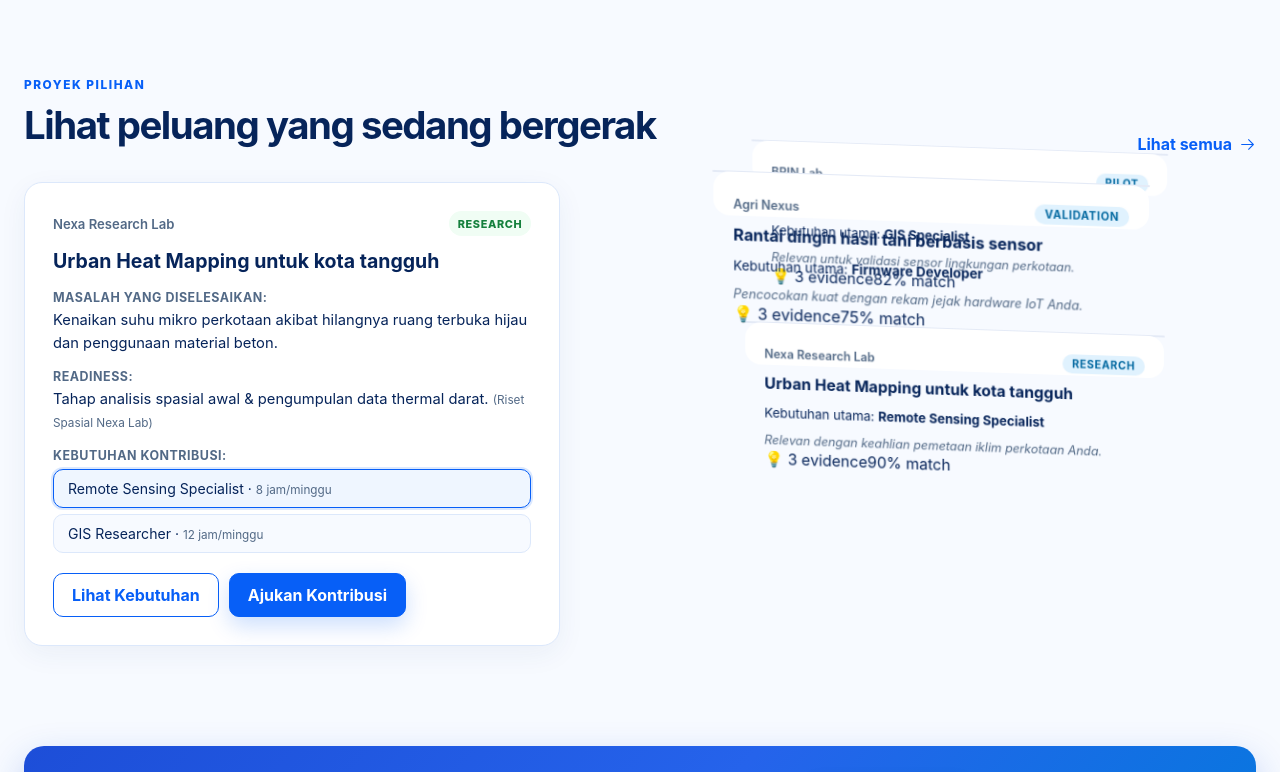
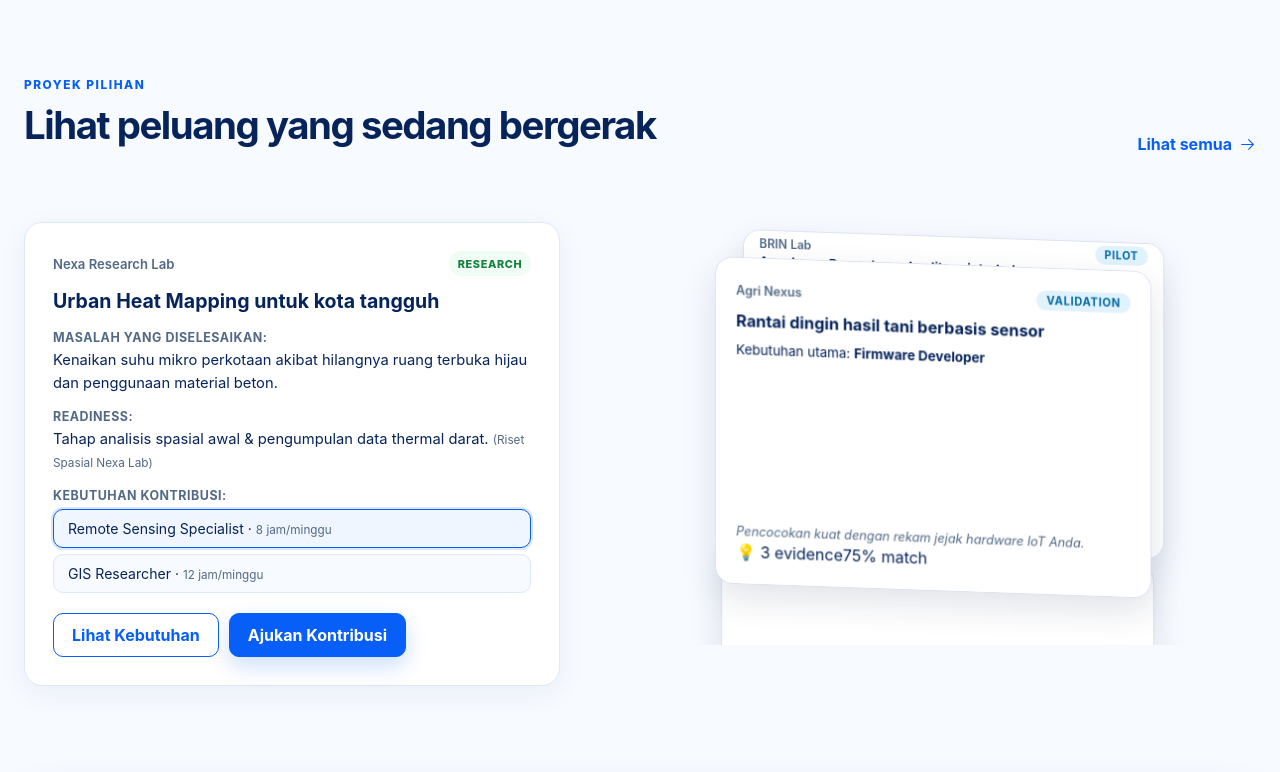
Before and after one commit to raenaldiardiansyah/BRIN-Competition, a Next.js app in the folder apps/web/: page / in a window 1280 px wide. Shown: the part 1380-2152 px from the top of the page. Built offline with nearby package versions, Linux system fonts and the light colour scheme.

Commit message:
fix(web): refine homepage project interactions

```diff
--- a/apps/web/src/components/prototype/product-homepages.tsx
+++ b/apps/web/src/components/prototype/product-homepages.tsx
@@ -26,7 +26,6 @@ import { useEffect, useRef, useState } from "react";
 import { announce } from "./accessibility";
 import ProjectLinkFolder from "../ui/projectlink-folder/ProjectLinkFolder";
 import CardSwap, { Card } from "../ui/card-swap/CardSwap";
-import Stepper, { Step } from "../ui/stepper/Stepper";
 import { featuredProjects, FeaturedProject, OpenNeed } from "../../data/guest-homepage-projects";
 import { SubscriptionData, deriveAIUsageStatus } from "../../types/domain/subscription";
 
@@ -296,9 +295,6 @@ export function GuestHome() {
   const [pendingIntent, setPendingIntent] = useState<PendingIntent | null>(null);
   const [isAuthDialogOpen, setIsAuthDialogOpen] = useState(false);
   const [isOwnedProjectDialogOpen, setIsOwnedProjectDialogOpen] = useState(false);
-
-  // Stepper state
-  const [activeCollaborationStep, setActiveCollaborationStep] = useState(1);
 
   const inspectorTimerRef = useRef<ReturnType<typeof setTimeout> | null>(null);
   const autoCloseTimerRef = useRef<ReturnType<typeof setTimeout> | null>(null);
@@ -950,8 +946,8 @@ export function GuestHome() {
             <div className="pl-featured-card-swap-wrap">
               <CardSwap
                 width="100%"
-                height="100%"
-                cardDistance={24}
+                height={330}
+                cardDistance={16}
                 verticalDistance={26}
                 delay={2000}
                 interactionPauseDuration={10000}
@@ -1257,59 +1253,6 @@ export function GuestHome() {
                   <span className="pl-matching-chart__value">{bar.value}%</span>
                 </div>
               ))}
-            </div>
-          </div>
-        </div>
-      </section>
-
-      {/* Alur Kolaborasi - Stepper compact interaktif explainer */}
-      <section className="pl-section pl-collaboration-workflow-section">
-        <div className="pl-guest-container">
-          <SectionTitle
-            eyebrow="Cara kerja"
-            title="Dari Kebutuhan Menuju Kolaborasi"
-            description="Eksplorasi tahapan interaktif bagaimana kontribusi diverifikasi dan dimulai."
-          />
-
-          <div className="pl-collaboration-stepper-wrap">
-            <div className="pl-stepper-explainer">
-              <Stepper
-                initialStep={activeCollaborationStep}
-                showNavigation={false}
-                onStepChange={setActiveCollaborationStep}
-                stepLabels={["Temukan Proyek", "Periksa Evidence", "Pilih Kebutuhan", "Mulai Kolaborasi", "Pantau Status"]}
-              >
-                <Step>
-                  <div className="pl-stepper-slide">
-                    <h3>01. Temukan Proyek</h3>
-                    <p>Eksplorasi proyek-proyek riil yang didaftarkan organisasi di bawah BRIN. Cari proyek berdasarkan tema riset, ketersediaan, atau lokasi terdekat Anda.</p>
-                  </div>
-                </Step>
-                <Step>
-                  <div className="pl-stepper-slide">
-                    <h3>02. Periksa Evidence</h3>
-                    <p>Setiap proyek publik menampilkan tautan repositori kode, catatan kalibrasi sensor, atau dokumen pendukung. Anda dapat memverifikasi kualitas pekerjaan secara mandiri.</p>
-                  </div>
-                </Step>
-                <Step>
-                  <div className="pl-stepper-slide">
-                    <h3>03. Pilih Kebutuhan</h3>
-                    <p>Sesuaikan keahlian dan ketersediaan waktu Anda dengan daftar Open Need yang diposting oleh manajer proyek untuk memulai kemitraan.</p>
-                  </div>
-                </Step>
-                <Step>
-                  <div className="pl-stepper-slide">
-                    <h3>04. Mulai Kolaborasi</h3>
-                    <p>Ajukan kesiapan Anda. Sistem matching kami secara otomatis melampirkan evidence portofolio Anda sebelumnya ke dalam usulan kolaborasi.</p>
-                  </div>
-                </Step>
-                <Step>
-                  <div className="pl-stepper-slide">
-                    <h3>05. Pantau Status</h3>
-                    <p>Lihat status progres kontribusi Anda dan progres validasi data secara transparan di dalam workspace terpadu.</p>
-                  </div>
-                </Step>
-              </Stepper>
             </div>
           </div>
         </div>
--- a/apps/web/src/components/ui/card-swap/CardSwap.tsx
+++ b/apps/web/src/components/ui/card-swap/CardSwap.tsx
@@ -4,15 +4,21 @@ import React, { Children, cloneElement, forwardRef, isValidElement, useEffect, u
 import gsap from 'gsap';
 import './CardSwap.css';
 
-export const Card = forwardRef<HTMLDivElement, React.HTMLAttributes<HTMLDivElement> & { customClass?: string; isActive?: boolean }>(
-  ({ customClass, isActive, ...rest }, ref) => (
+type CardTransitionRole = 'incoming' | 'outgoing' | null;
+
+export const Card = forwardRef<HTMLDivElement, React.HTMLAttributes<HTMLDivElement> & {
+  customClass?: string;
+  isActive?: boolean;
+  transitionRole?: CardTransitionRole;
+}>(
+  ({ customClass, isActive, transitionRole, ...rest }, ref) => (
     <div
       ref={ref}
       role="button"
       tabIndex={0}
       aria-pressed={isActive}
       {...rest}
-      className={`project-card-swap__card ${isActive ? 'project-card-swap__card--active' : ''} ${customClass ?? ''} ${rest.className ?? ''}`.trim()}
+      className={`project-card-swap__card ${isActive ? 'project-card-swap__card--active' : ''} ${transitionRole ? `project-card-swap__card--${transitionRole}` : ''} ${customClass ?? ''} ${rest.className ?? ''}`.trim()}
     />
   )
 );
@@ -84,6 +90,10 @@ const CardSwap: React.FC<CardSwapProps> = ({
   const [isReduced, setIsReduced] = useState(false);
   const [isMobile, setIsMobile] = useState(false);
   const [activeCardIndex, setActiveCardIndex] = useState(0);
+  const [contentTransition, setContentTransition] = useState<{
+    outgoing: number;
+    incoming: number;
+  } | null>(null);
 
   const isAnimatingRef = useRef(false);
   const isHoveredRef = useRef(false);
@@ -188,6 +198,10 @@ const CardSwap: React.FC<CardSwapProps> = ({
     const [front, ...rest] = order.current;
     const elFront = refs[front].current;
 
+    if (!isReduced) {
+      setContentTransition({ outgoing: front, incoming: rest[0] });
+    }
+
     // Reposition active cards to their correct slot before animating to normalize GSAP state
     tlRef.current?.kill();
     placeAllCardsFromCurrentOrder();
@@ -198,6 +212,7 @@ const CardSwap: React.FC<CardSwapProps> = ({
         isAnimatingRef.current = false;
         const newActive = rest[0];
         setActiveCardIndex(newActive);
+        setContentTransition(null);
         onActiveCardChange?.(newActive);
         scheduleNextSwap(delay);
       }
@@ -280,6 +295,14 @@ const CardSwap: React.FC<CardSwapProps> = ({
     isAnimatingRef.current = true;
     clearSwapTimer();
 
+    const outgoingIndex = order.current[0];
+    if (isReduced) {
+      setActiveCardIndex(clickedIdx);
+      onActiveCardChange?.(clickedIdx);
+    } else {
+      setContentTransition({ outgoing: outgoingIndex, incoming: clickedIdx });
+    }
+
     // Normalization: kill timeline and reset to normalized slots
     tlRef.current?.kill();
     tlRef.current = null;
@@ -293,8 +316,11 @@ const CardSwap: React.FC<CardSwapProps> = ({
       onComplete: () => {
         order.current = newOrder;
         isAnimatingRef.current = false;
-        setActiveCardIndex(clickedIdx);
-        onActiveCardChange?.(clickedIdx);
+        if (!isReduced) {
+          setActiveCardIndex(clickedIdx);
+          onActiveCardChange?.(clickedIdx);
+        }
+        setContentTransition(null);
         scheduleNextSwap(delay);
       }
     });
@@ -392,7 +418,13 @@ const CardSwap: React.FC<CardSwapProps> = ({
             height: isMobile ? 'auto' : height,
             ...((child.props as any).style ?? {})
           },
-          isActive: order.current[0] === i,
+          isActive: activeCardIndex === i,
+          transitionRole:
+            contentTransition?.incoming === i
+              ? 'incoming'
+              : contentTransition?.outgoing === i
+                ? 'outgoing'
+                : null,
           onClick: (e: React.MouseEvent) => {
             (child.props as any).onClick?.(e);
             promoteToFront(i);
--- a/apps/web/src/components/ui/stepper/Stepper.tsx
+++ b/apps/web/src/components/ui/stepper/Stepper.tsx
@@ -132,7 +132,9 @@ export default function Stepper({
 
         {showNavigation && !isCompleted && (
           <div className={`projectlink-stepper__footer ${footerClassName}`}>
-            <div className={`projectlink-stepper__footer-nav ${currentStep !== 1 ? 'spread' : 'end'}`}>
+            <div className="projectlink-stepper__footer-inner">
+              <span className="projectlink-stepper__footer-progress">Tahap {currentStep} dari {totalSteps}</span>
+              <div className="projectlink-stepper__footer-btns">
                 {currentStep !== 1 && (
                   <button
                     type="button"
@@ -151,6 +153,7 @@ export default function Stepper({
                 >
                   {isLastStep ? 'Selesai' : nextButtonText}
                 </button>
+              </div>
             </div>
           </div>
         )}
--- a/apps/web/src/styles/product-experiences.css
+++ b/apps/web/src/styles/product-experiences.css
@@ -3293,6 +3293,186 @@
 .pl-guest-home .project-card-swap__item-content {
   background: #ffffff !important;
   border-radius: 16px;
+}
+
+/* Keep the animated project stack aligned with the detail card and opaque. */
+.pl-guest-home .pl-featured-projects-section .pl-project-split-layout {
+  margin-top: 68px;
+}
+
+.pl-guest-home .pl-featured-card-swap-wrap {
+  position: relative;
+  min-width: 0;
+  min-height: 475px;
+  margin-top: -52px;
+  padding-top: 52px;
+  display: flex;
+  align-items: flex-start;
+  justify-content: center;
+  overflow: hidden;
+  box-sizing: border-box;
+}
+
+.pl-guest-home .pl-featured-card-swap-wrap .project-card-swap__container {
+  flex: 0 1 440px;
+  width: min(100%, 440px) !important;
+  max-width: 440px;
+  margin: 49px auto 0;
+  overflow: visible;
+}
+
+.pl-guest-home .pl-featured-card-swap-wrap .project-card-swap__card {
+  overflow: hidden;
+  background-color: #ffffff !important;
+  border: 1px solid rgba(34, 83, 178, 0.16) !important;
+  border-radius: 18px !important;
+  box-shadow: 0 14px 34px rgba(15, 35, 75, 0.12) !important;
+  opacity: 1 !important;
+}
+
+.pl-guest-home .project-card-swap__card:not(.project-card-swap__card--active):not(.project-card-swap__card--incoming):not(.project-card-swap__card--outgoing)
+  .project-card-swap__item-content {
+  height: 84px;
+  padding: 3px 16px 8px;
+}
+
+.pl-guest-home .project-card-swap__card:not(.project-card-swap__card--active):not(.project-card-swap__card--incoming):not(.project-card-swap__card--outgoing)
+  .project-card-swap__item-hdr {
+  min-height: 20px;
+  margin-bottom: 0;
+}
+
+.pl-guest-home .project-card-swap__card:not(.project-card-swap__card--active):not(.project-card-swap__card--incoming):not(.project-card-swap__card--outgoing)
+  .project-card-swap__title {
+  display: block;
+  margin: 2px 0 0;
+  font-size: 0.82rem;
+  line-height: 1.2;
+  white-space: nowrap;
+  overflow: hidden;
+  text-overflow: ellipsis;
+}
+
+.pl-guest-home .project-card-swap__card:not(.project-card-swap__card--active):not(.project-card-swap__card--incoming):not(.project-card-swap__card--outgoing)
+  .project-card-swap__need {
+  display: block;
+  margin: 2px 0 0;
+  font-size: 0.7rem;
+  line-height: 1.2;
+  white-space: nowrap;
+  overflow: hidden;
+  text-overflow: ellipsis;
+}
+
+.pl-guest-home .project-card-swap__card:not(.project-card-swap__card--active):not(.project-card-swap__card--incoming):not(.project-card-swap__card--outgoing)
+  .project-card-swap__reason,
+.pl-guest-home .project-card-swap__card:not(.project-card-swap__card--active):not(.project-card-swap__card--incoming):not(.project-card-swap__card--outgoing)
+  .project-card-swap__footer {
+  visibility: hidden;
+}
+
+.pl-guest-home .project-card-swap__card--incoming .project-card-swap__item-content,
+.pl-guest-home .project-card-swap__card--outgoing .project-card-swap__item-content {
+  height: 100%;
+  padding: 22px 20px;
+}
+
+.pl-guest-home .project-card-swap__card--incoming .project-card-swap__item-hdr,
+.pl-guest-home .project-card-swap__card--outgoing .project-card-swap__item-hdr {
+  margin-bottom: 10px;
+}
+
+.pl-guest-home .project-card-swap__card--incoming .project-card-swap__title,
+.pl-guest-home .project-card-swap__card--outgoing .project-card-swap__title {
+  font-size: 1.02rem;
+  line-height: 1.35;
+  white-space: normal;
+  overflow: visible;
+  text-overflow: clip;
+}
+
+.pl-guest-home .project-card-swap__card--incoming .project-card-swap__need,
+.pl-guest-home .project-card-swap__card--outgoing .project-card-swap__need {
+  font-size: 0.84rem;
+  line-height: normal;
+  white-space: normal;
+  overflow: visible;
+  text-overflow: clip;
+}
+
+.pl-guest-home .project-card-swap__card--incoming .project-card-swap__title,
+.pl-guest-home .project-card-swap__card--outgoing .project-card-swap__title {
+  margin: 0 0 10px;
+}
+
+.pl-guest-home .project-card-swap__card--incoming .project-card-swap__need,
+.pl-guest-home .project-card-swap__card--outgoing .project-card-swap__need {
+  margin: 0 0 8px;
+}
+
+.pl-guest-home .project-card-swap__card--incoming .project-card-swap__reason,
+.pl-guest-home .project-card-swap__card--incoming .project-card-swap__footer,
+.pl-guest-home .project-card-swap__card--outgoing .project-card-swap__reason,
+.pl-guest-home .project-card-swap__card--outgoing .project-card-swap__footer {
+  visibility: visible;
+}
+
+.pl-guest-home .project-card-swap__card--incoming .project-card-swap__item-content {
+  animation: pl-project-content-in 300ms cubic-bezier(0.22, 1, 0.36, 1) 40ms both;
+}
+
+.pl-guest-home .project-card-swap__card--outgoing .project-card-swap__item-content {
+  animation: pl-project-content-out 320ms cubic-bezier(0.4, 0, 0.2, 1) both;
+}
+
+@keyframes pl-project-content-in {
+  from { opacity: 0; }
+  to { opacity: 1; }
+}
+
+@keyframes pl-project-content-out {
+  0%, 18% { opacity: 1; }
+  100% { opacity: 0; }
+}
+
+.pl-guest-home .project-card-swap__card--active .project-card-swap__item-content {
+  overflow: hidden;
+}
+
+@media (max-width: 1024px) and (min-width: 901px) {
+  .pl-guest-home .pl-featured-projects-section .pl-project-split-layout {
+    gap: 28px;
+  }
+
+  .pl-guest-home .pl-featured-card-swap-wrap .project-card-swap__container {
+    width: min(100%, 410px) !important;
+    max-width: 410px;
+  }
+}
+
+@media (max-width: 900px) {
+  .pl-guest-home .pl-featured-projects-section .pl-project-split-layout {
+    margin-top: 28px;
+  }
+
+  .pl-guest-home .pl-featured-card-swap-wrap {
+    min-height: 0;
+    margin-top: 0;
+    padding-top: 0;
+    overflow: visible;
+  }
+
+  .pl-guest-home .pl-featured-card-swap-wrap .project-card-swap__container {
+    margin-top: 0;
+  }
+}
+
+@media (prefers-reduced-motion: reduce) {
+  .pl-guest-home .project-card-swap__card--incoming .project-card-swap__item-content,
+  .pl-guest-home .project-card-swap__card--outgoing .project-card-swap__item-content {
+    animation: none !important;
+    opacity: 1 !important;
+  }
 }
 
 /* 2. Contribution Section Padding & Proportional Layout */
```
Also changed, not shown: apps/web/src/components/ui/stepper/Stepper.css (+23 -12 lines). Lines whose indentation alone changed are shown as unchanged.
